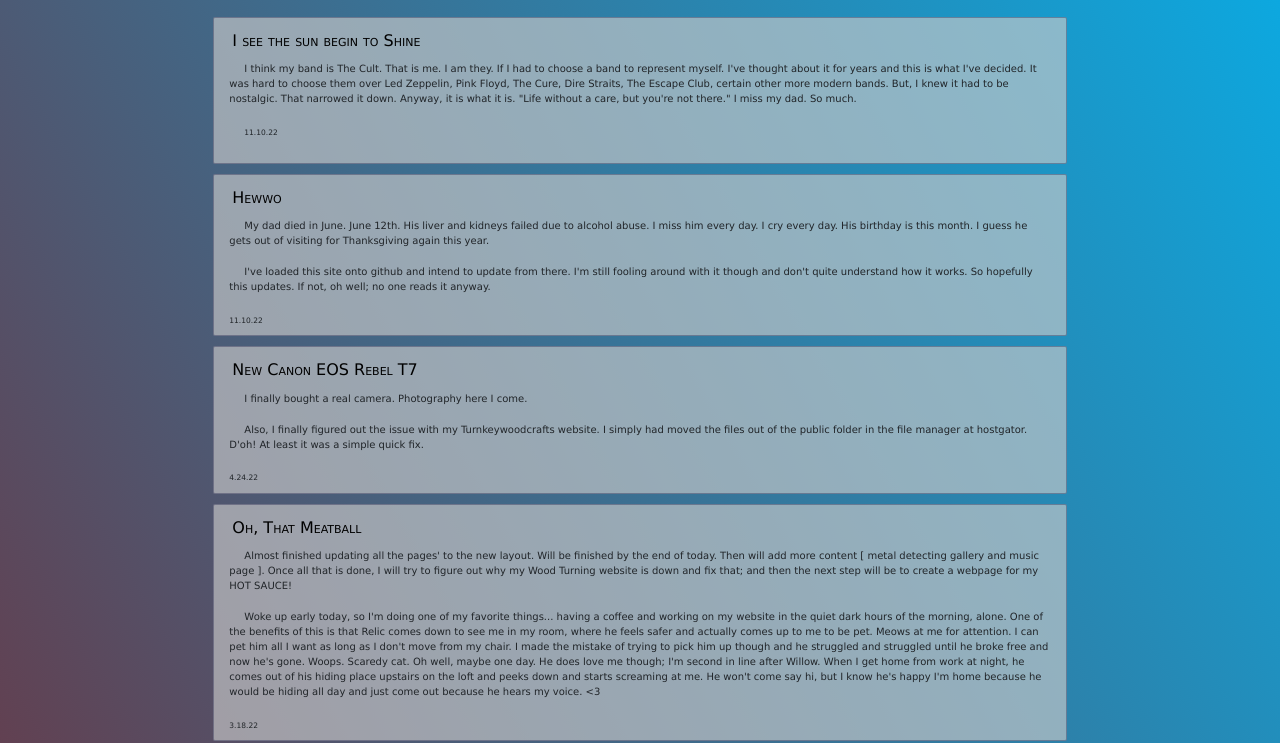
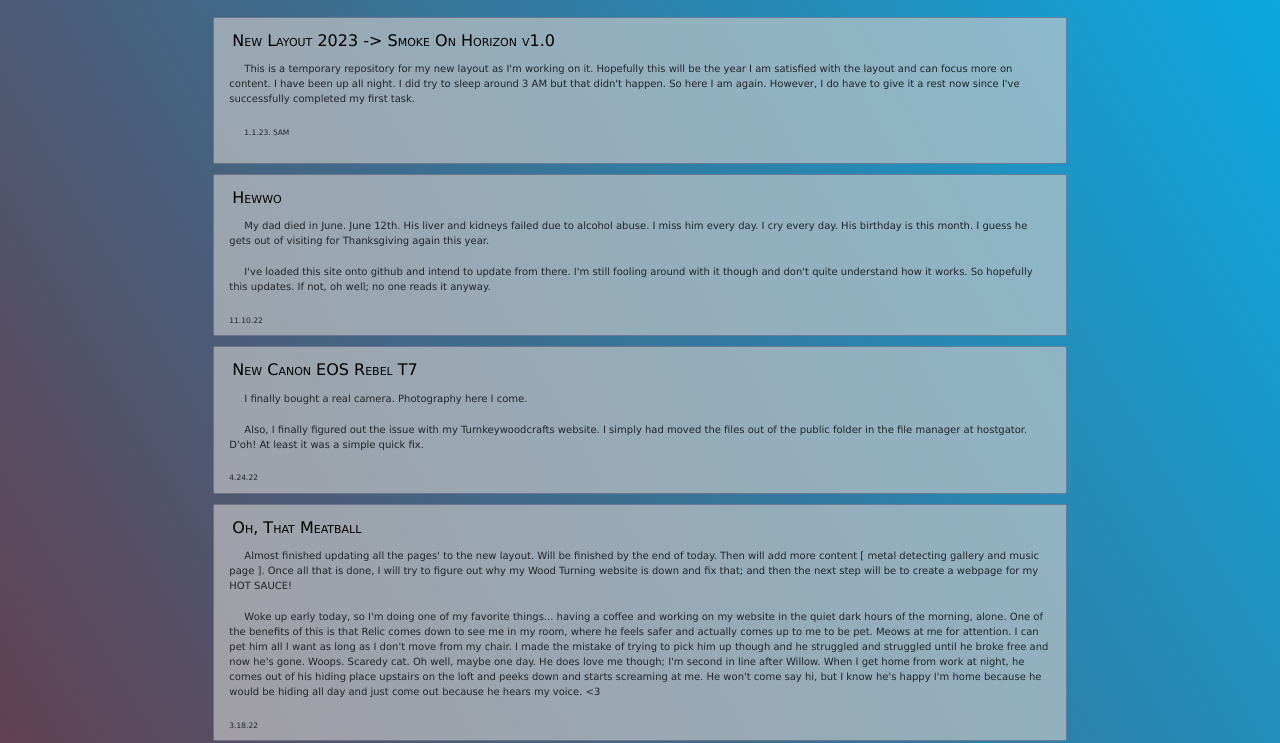
Before and after one commit to Infusca/sohv1.0, a plain HTML site: page index.html in a window 1280 px wide. Shown: the part 57-800 px from the top of the page. Drawn offline with nearby package versions, Linux system fonts and the light colour scheme.

Commit message:
New post

```diff
--- a/css/soh.css
+++ b/css/soh.css
@@ -150,10 +150,6 @@ a:hover{
 
 footer{
   width: 100%;
-  /* margin-left: 15%;
-  margin-right: 15%; */
-  /* margin-top: 20px;
-  margin-bottom: 20px; */
   margin-top: 20px;
   font-variant: small-caps;
   text-align: center;
@@ -161,10 +157,6 @@ footer{
   background-color: black;
   color: white;
   padding: 20px;
-}
-
-.footer{
-  /* padding: 20px; */
 }
 
 #foot-links{
@@ -185,10 +177,6 @@ footer{
 footer a{
   padding-left: 10px;
   padding-right: 10px;
-}
-
-footer p{
-  /* padding: 10px; */
 }
 
 footer .favicons{
--- a/index.html
+++ b/index.html
@@ -34,15 +34,10 @@
 
       <main class="row">
 
-
-        <!-- <div class="col-2"></div> -->
-
-        <!-- <div id="" class="content col-8"> -->
-
         <article class="post content col-8">
-          <h6> I see the sun begin to Shine </h6>
-          <p> I think my band is The Cult. That is me. I am they. If I had to choose a band to represent myself. I've thought about it for years and this is what I've decided. It was hard to choose them over Led Zeppelin, Pink Floyd, The Cure, Dire Straits, The Escape Club, certain other more modern bands. But, I knew it had to be nostalgic. That narrowed it down. Anyway, it is what it is. "Life without a care, but you're not there." I miss my dad. So much. </p>
-          <p> <sub>11.10.22</sub> </p>
+          <h6> New Layout 2023 -> Smoke On Horizon v1.0 </h6>
+          <p> This is a temporary repository for my new layout as I'm working on it. Hopefully this will be the year I am satisfied with the layout and can focus more on content. I have been up all night. I did try to sleep around 3 AM but that didn't happen. So here I am again. However, I do have to give it a rest now since I've successfully completed my first task. </p>
+          <p> <sub>1.1.23. 5AM</sub> </p>
         </article>
 
         <article class="post content col-8">
```
